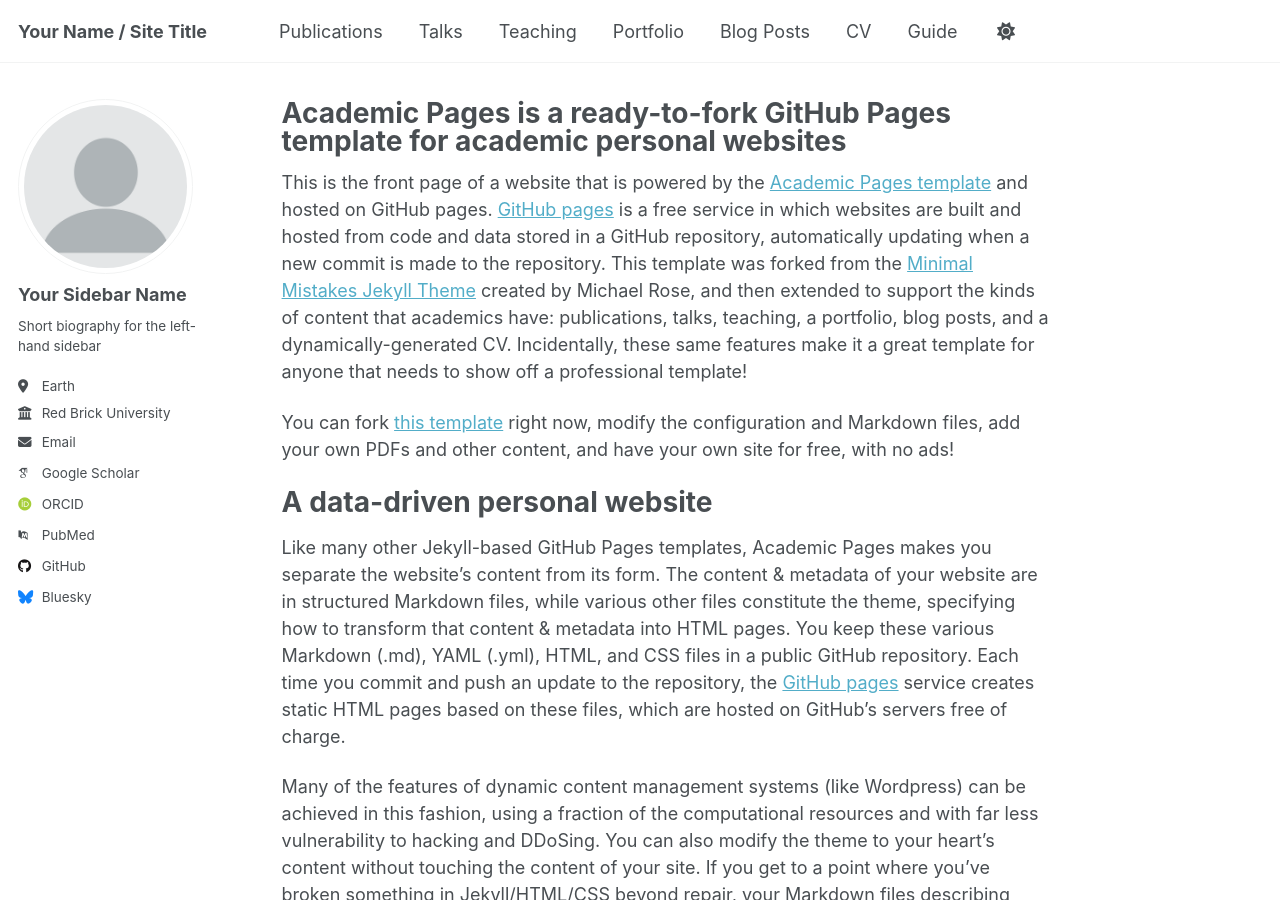
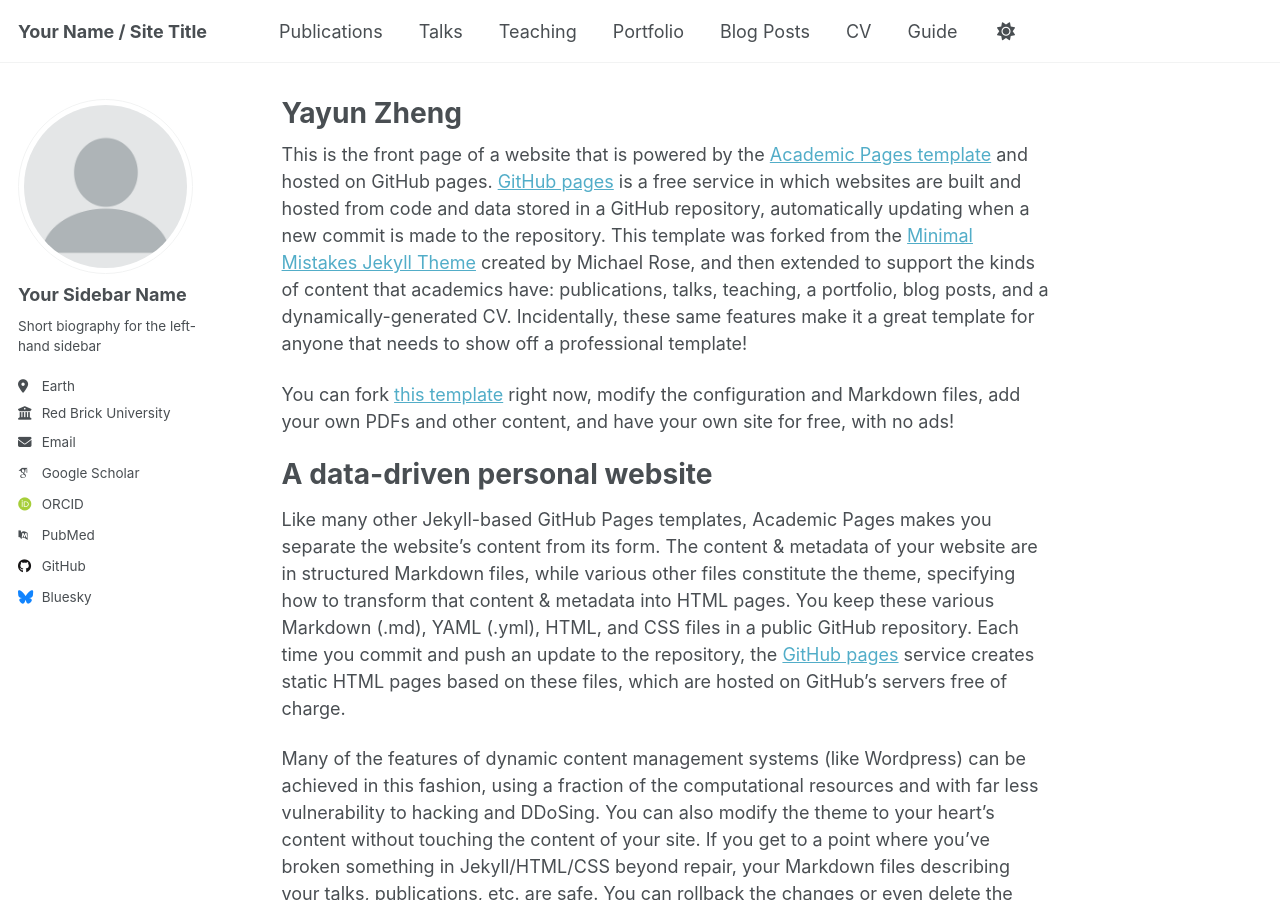
Before and after one commit to yuliya-zzZ/yuliya-zzZ.github.io, a Jekyll site: the page built from _pages/about.md, in a window 1280 px wide and 900 px high. Built offline with Jekyll 4.4.1, drawn with Linux system fonts in a browser that asks for light colours; some web fonts are replaced; a script that is not in the unit is left out.

Commit message:
Update about.md

```diff
--- a/_pages/about.md
+++ b/_pages/about.md
@@ -1,6 +1,6 @@
 ---
 permalink: /
-title: "Academic Pages is a ready-to-fork GitHub Pages template for academic personal websites"
+title: "Yayun Zheng"
 author_profile: true
 redirect_from:
   - /about/
```
